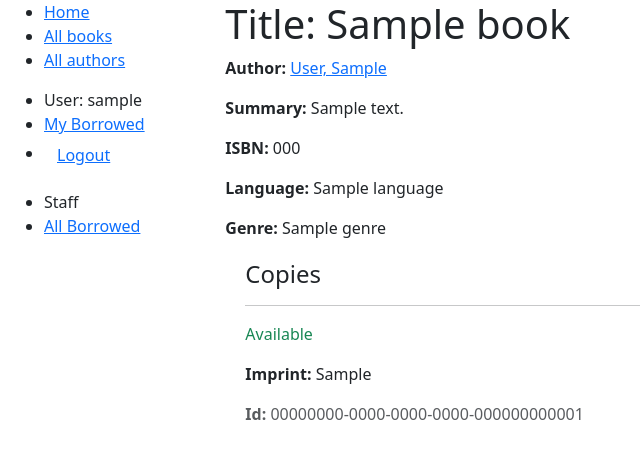
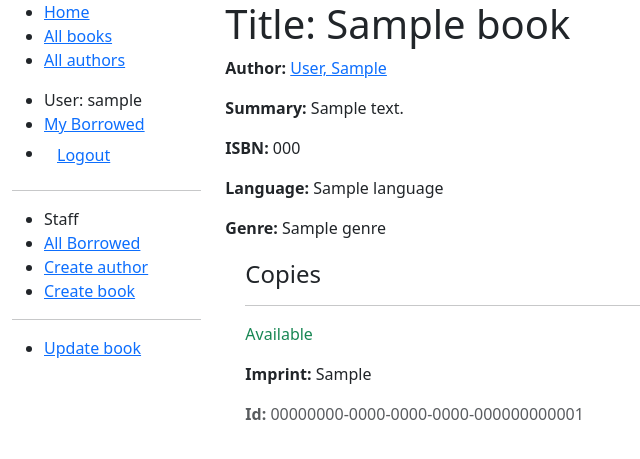
Before and after one commit to gleidesous/django_local_library, a Django app: page /catalog/book/1 in a window 1280 px wide. Shown: the top 459 px of the page, without its empty margins (0-640 px from the left). Run offline with Django 4.2, Linux system fonts and the light colour scheme; a user stored in the database is signed in; tables that the repository leaves empty hold one stand-in row (values such as "Sample post").

Commit message:
Make Create Author and Create Book Forms for Staff Users to Access.

```diff
--- a/locallibrary/catalog/templates/base_generic.html
+++ b/locallibrary/catalog/templates/base_generic.html
@@ -40,13 +40,19 @@
                 <li><a href="{% url 'login' %}?next={{ request.path }}">Login</a></li>
               {% endif %}
             </ul>
+            {% if user.is_staff %}
+            <hr>
             <ul class="sidebar-nav">
-              {% if user.is_staff %}
-                <li>Staff</li>
-
-                <li><a href="{% url 'all-loans' %}">All Borrowed</a></li>
-              {% endif %}
+            <li>Staff</li>
+              <li><a href="{% url 'all-loans' %}">All Borrowed</a></li>
+            {% if perms.catalog.add_author %}
+              <li><a href="{% url 'author-create' %}">Create author</a></li>
+            {% endif %}
+            {% if perms.catalog.add_book %}
+              <li><a href="{% url 'book-create' %}">Create book</a></li>
+            {% endif %}
             </ul>
+            {% endif %}
           {% endblock %}
         </div>
         <div class="col-sm-10 ">
--- a/locallibrary/catalog/templates/catalog/book_detail.html
+++ b/locallibrary/catalog/templates/catalog/book_detail.html
@@ -1,4 +1,21 @@
 {% extends "base_generic.html" %}
+
+{% block sidebar %}
+  {{ block.super }}
+
+  {% if perms.catalog.change_book or perms.catalog.delete_book %}
+  <hr>
+  <ul class="sidebar-nav">
+    {% if perms.catalog.change_book %}
+      <li><a href="{% url 'book-update' book.id %}">Update book</a></li>
+    {% endif %}
+    {% if not book.bookinstance_set.all and perms.catalog.delete_book %}
+      <li><a href="{% url 'book-delete' book.id %}">Delete book</a></li>
+    {% endif %}
+    </ul>
+  {% endif %}
+
+{% endblock %}
 
 {% block content %}
   <h1>Title: {{ book.title }}</h1>
--- a/locallibrary/catalog/urls.py
+++ b/locallibrary/catalog/urls.py
@@ -10,4 +10,10 @@ urlpatterns = [
   path('mybooks/', views.LoanedBooksByUserListView.as_view(), name='my-borrowed'),
   path('loans/', views.LoanedBooksFullList.as_view(), name='all-loans'),
   path('book/<uuid:pk>/renew/', views.renew_book_librarian, name='renew-book-librarian'),
+  path('author/create/', views.AuthorCreate.as_view(), name='author-create'),
+  path('author/<int:pk>/update/', views.AuthorUpdate.as_view(), name='author-update'),
+  path('author/<int:pk>/delete/', views.AuthorDelete.as_view(), name='author-delete'),
+  path('book/create/', views.BookCreate.as_view(), name='book-create'),
+  path('book/<int:pk>/update/', views.BookUpdate.as_view(), name='book-update'),
+  path('book/<int:pk>/delete/', views.BookDelete.as_view(), name='book-delete'),
 ]
--- a/locallibrary/catalog/views.py
+++ b/locallibrary/catalog/views.py
@@ -1,12 +1,12 @@
 from django.shortcuts import render, get_object_or_404
-from .models import Book, Author, BookInstance, Genre
+from .models import Book, Author, BookInstance, Genre, Language
 from django.views import generic
 from django.contrib.auth.decorators import login_required, permission_required
-from django.contrib.auth.mixins import LoginRequiredMixin
-from django.contrib.auth.mixins import PermissionRequiredMixin
+from django.contrib.auth.mixins import LoginRequiredMixin, PermissionRequiredMixin
 from django.http import HttpResponseRedirect
-from django.urls import reverse
+from django.urls import reverse, reverse_lazy
 import datetime
+from django.views.generic.edit import CreateView, UpdateView, DeleteView
 
 from catalog.forms import RenewBookForm
 
@@ -117,3 +117,106 @@ def renew_book_librarian(request, pk):
   }
 
   return render(request, 'catalog/book_renew_librarian.html', context)
+
+class AuthorCreate(PermissionRequiredMixin, CreateView):
+  model = Author
+  fields = ['first_name', 'last_name', 'date_of_birth', 'date_of_death']
+  initial = {'date_of_death': '11/11/2023'}
+  permission_required = 'catalog.add_author'
+
+class AuthorUpdate(PermissionRequiredMixin, UpdateView):
+  model = Author
+  fields = '__all__'
+  permission_required = 'catalog.change_author'
+
+class AuthorDelete(PermissionRequiredMixin, DeleteView):
+  model = Author
+  success_url = reverse_lazy('authors')
+  permission_required = 'catalog.delete_author'
+
+  def form_valid(self, form):
+    try:
+      self.object.delete()
+      return HttpResponseRedirect(self.success_url)
+    except Exception as e:
+      return HttpResponseRedirect(
+        reverse("author-delete", kwargs={"pk": self.object.pk})
+      )
+
+class BookCreate(PermissionRequiredMixin, CreateView):
+  model = Book
+  fields = ['title', 'author', 'summary', 'isbn', 'genre', 'language']
+  permission_required = 'catalog.add_book'
+
+class BookUpdate(PermissionRequiredMixin, UpdateView):
+  model = Book
+  fields = '__all__'
+  permission_required = 'catalog.change_book'
+
+class BookDelete(PermissionRequiredMixin, DeleteView):
+  model = Book
+  success_url = reverse_lazy('books')
+  permission_required = 'catalog.delete_book'
+
+  def form_valid(self, form):
+    try:
+      self.object.delete()
+      return HttpResponseRedirect(self.success_url)
+    except Exception as e:
+      return HttpResponseRedirect(
+        reverse("book-delete", kwargs={"pk": self.object.pk})
+      )
+
+# class GenreCreate(PermissionRequiredMixin, CreateView):
+#   model = Genre
+#   fields = ['name', ]
+#   permission_required = 'catalog.add_genre'
+
+
+# class GenreUpdate(PermissionRequiredMixin, UpdateView):
+#   model = Genre
+#   fields = ['name', ]
+#   permission_required = 'catalog.change_genre'
+
+
+# class GenreDelete(PermissionRequiredMixin, DeleteView):
+#   model = Genre
+#   success_url = reverse_lazy('genres')
+#   permission_required = 'catalog.delete_genre'
+
+
+# class LanguageCreate(PermissionRequiredMixin, CreateView):
+#   model = Language
+#   fields = ['name', ]
+#   permission_required = 'catalog.add_language'
+
+
+# class LanguageUpdate(PermissionRequiredMixin, UpdateView):
+#   model = Language
+#   fields = ['name', ]
+#   permission_required = 'catalog.change_language'
+
+
+# class LanguageDelete(PermissionRequiredMixin, DeleteView):
+#   model = Language
+#   success_url = reverse_lazy('languages')
+#   permission_required = 'catalog.delete_language'
+
+
+# class BookInstanceCreate(PermissionRequiredMixin, CreateView):
+#   model = BookInstance
+#   fields = ['book', 'imprint', 'due_back', 'borrower', 'status']
+#   permission_required = 'catalog.add_bookinstance'
+
+
+# class BookInstanceUpdate(PermissionRequiredMixin, UpdateView):
+#   model = BookInstance
+#   # fields = "__all__"
+#   fields = ['imprint', 'due_back', 'borrower', 'status']
+#   permission_required = 'catalog.change_bookinstance'
+
+
+# class BookInstanceDelete(PermissionRequiredMixin, DeleteView):
+#   model = BookInstance
+#   success_url = reverse_lazy('bookinstances')
+#   permission_required = 'catalog.delete_bookinstance'
```
Also changed, not shown: locallibrary/catalog/templates/catalog/author_confirm_delete.html (added, +25 -0 lines), locallibrary/catalog/templates/catalog/author_detail.html (+16 -0 lines), locallibrary/catalog/templates/catalog/author_form.html (added, +11 -0 lines), locallibrary/catalog/templates/catalog/book_confirm_delete.html (added, +25 -0 lines), locallibrary/catalog/templates/catalog/book_form.html (added, +11 -0 lines).
